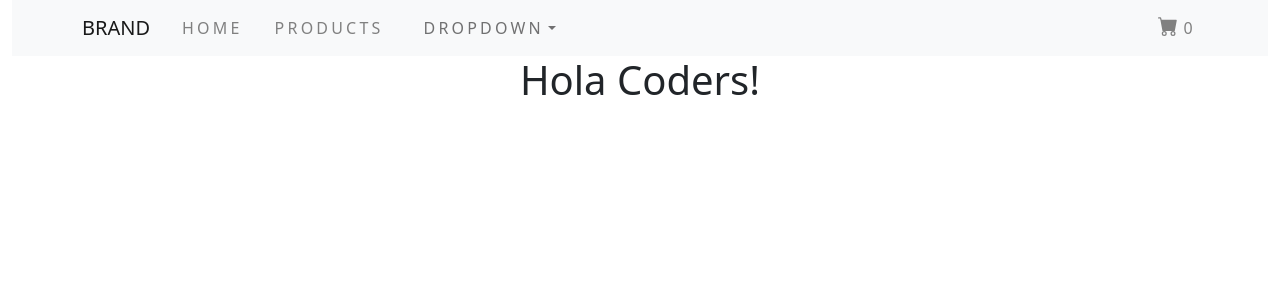
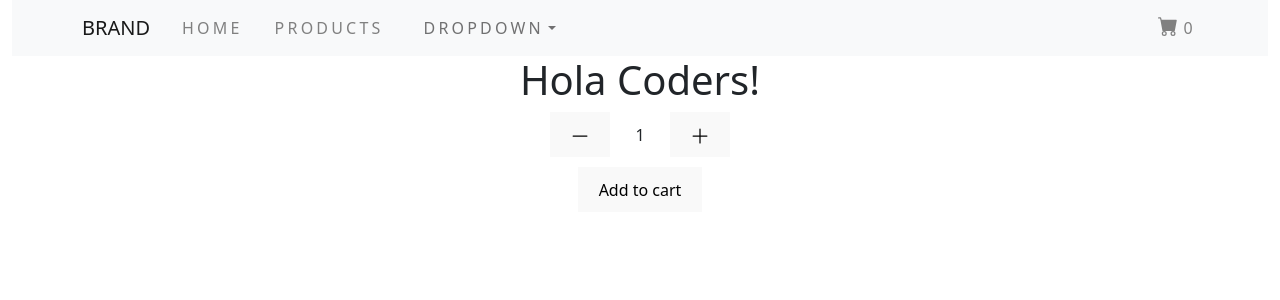
Before and after one commit to kobachajchir/appCursoReact2022, a React (Vite) app: page / in a window 1280 px wide. Shown: the top 300 px of the page. Built offline with nearby package versions, Linux system fonts and the light colour scheme.

Commit message:
PreEntrega2Chajchir

```diff
--- /dev/null
+++ b/src/components/ItemCount.jsx
@@ -0,0 +1,46 @@
+import { useState } from "react";
+import { Col, Row } from "react-bootstrap";
+import { DashLg, PlusLg } from "react-bootstrap-icons";
+
+export default function ItemCount({ stock, initial, onAdd }) {
+  const [count, setCount] = useState(initial);
+  const iconSize = 20;
+  const add = () => {
+    if (count < stock) {
+      setCount(count + 1);
+    }
+  };
+
+  const remove = () => {
+    if (count > 1) {
+      setCount(count - 1);
+    }
+  };
+
+  return (
+    <>
+      <Col className="itemCount d-flex justify-content-center" xs={12}>
+        <button onClick={remove}>
+          <DashLg size={iconSize} />
+        </button>
+        <p
+          style={{ paddingLeft: 25, paddingRight: 25, marginBottom: 0 }}
+          className="itemCount d-flex align-self-center"
+          xs={12}
+        >
+          {count}
+        </p>
+        <button onClick={add}>
+          <PlusLg size={iconSize} />
+        </button>
+      </Col>
+      <Col
+        className="itemCount d-flex justify-content-center"
+        xs={12}
+        style={{ marginTop: 10 }}
+      >
+        <button onClick={() => onAdd(count)}>Add to cart</button>
+      </Col>
+    </>
+  );
+}
--- a/src/components/ItemListContainer.jsx
+++ b/src/components/ItemListContainer.jsx
@@ -1,7 +1,23 @@
+import { Col, Row } from "react-bootstrap";
+import ItemCount from "./ItemCount";
+
 export default function ItemListContainer(props) {
+  const handleOnAdd = (count) => {
+    console.log(count);
+  };
+
   return (
-    <div>
-      <h1>{props.greeting}</h1>
-    </div>
+    <>
+      <Row>
+        <Col>
+          <h1>{props.greeting}</h1>
+        </Col>
+      </Row>
+      <Row>
+        <Col>
+          <ItemCount stock={5} initial={1} onAdd={handleOnAdd} />
+        </Col>
+      </Row>
+    </>
   );
 }
```
